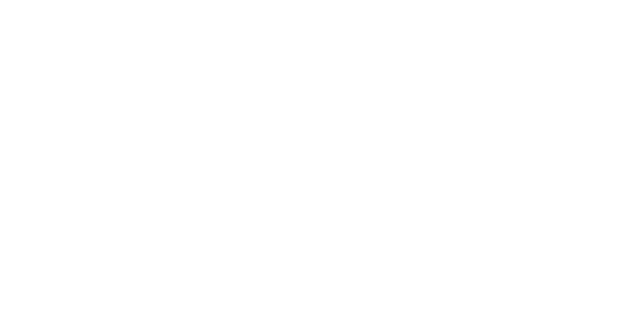
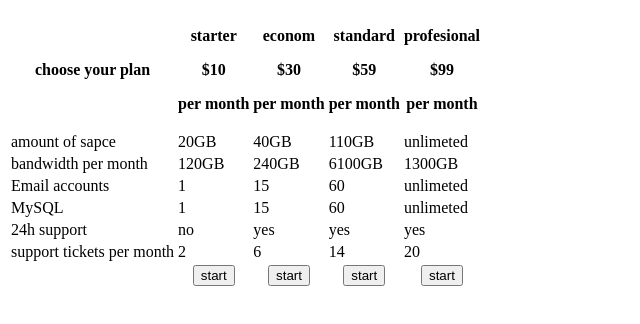
Before and after one commit to Solomii/fs-hw-table, a plain HTML site: page index.html in a window 1280 px wide. Shown: the whole page, without its empty margins (0-640 px from the left). Drawn offline with Linux system fonts and the light colour scheme.

Commit message:
Add table to the page

```diff
--- a/index.html
+++ b/index.html
@@ -7,6 +7,87 @@
   <title>HW-Table</title>
 </head>
 <body>
-
+  <table>
+    <thead>
+    <tr>
+      <th>
+        <p>choose your plan</p>
+          <th>
+            <p>starter</p>
+            <p>$10</p>
+            <p>per month</p>
+          </th>
+          <th>
+            <p>econom</p>
+            <p>$30</p>
+            <p>per month</p>
+          </th>
+          <th>
+            <p>standard</p>
+            <p>$59</p>
+            <p>per month</p>
+          </th>
+          <th>
+            <p>profesional</p>
+            <p>$99</p>
+            <p>per month</p>
+          </th>
+      </th>
+    </tr>
+    </thead>
+    <tbody>
+      <tr>
+        <td>amount of sapce</td>
+        <td>20GB</td>
+        <td>40GB</td>
+        <td>110GB</td>
+        <td>unlimeted</td>
+      </tr>
+      <tr>
+        <td>bandwidth per month</td>
+        <td>120GB</td>
+        <td>240GB</td>
+        <td>6100GB</td>
+        <td>1300GB</td>
+      </tr>
+      <tr>
+        <td>Email accounts</td>
+        <td>1</td>
+        <td>15</td>
+        <td>60</td>
+        <td>unlimeted</td>
+      </tr>
+      <tr>
+        <td>MySQL</td>
+        <td>1</td>
+        <td>15</td>
+        <td>60</td>
+        <td>unlimeted</td>
+      </tr>
+      <tr>
+        <td>24h support</td>
+        <td>no</td>
+        <td>yes</td>
+        <td>yes</td>
+        <td>yes</td>
+      </tr>
+      <t>
+        <td>support tickets per month</td>
+        <td>2</td>
+        <td>6</td>
+        <td>14</td>
+        <td>20</td>
+      </t>
+    </tbody>
+    <tfoot>
+      <tr>
+        <th></th>
+        <th><button>start</button></th>
+        <th><button>start</button></th>
+        <th><button>start</button></th>
+        <th><button>start</button></th>
+      </tr>
+    </tfoot>
+  </table>
 </body>
 </html>
```
